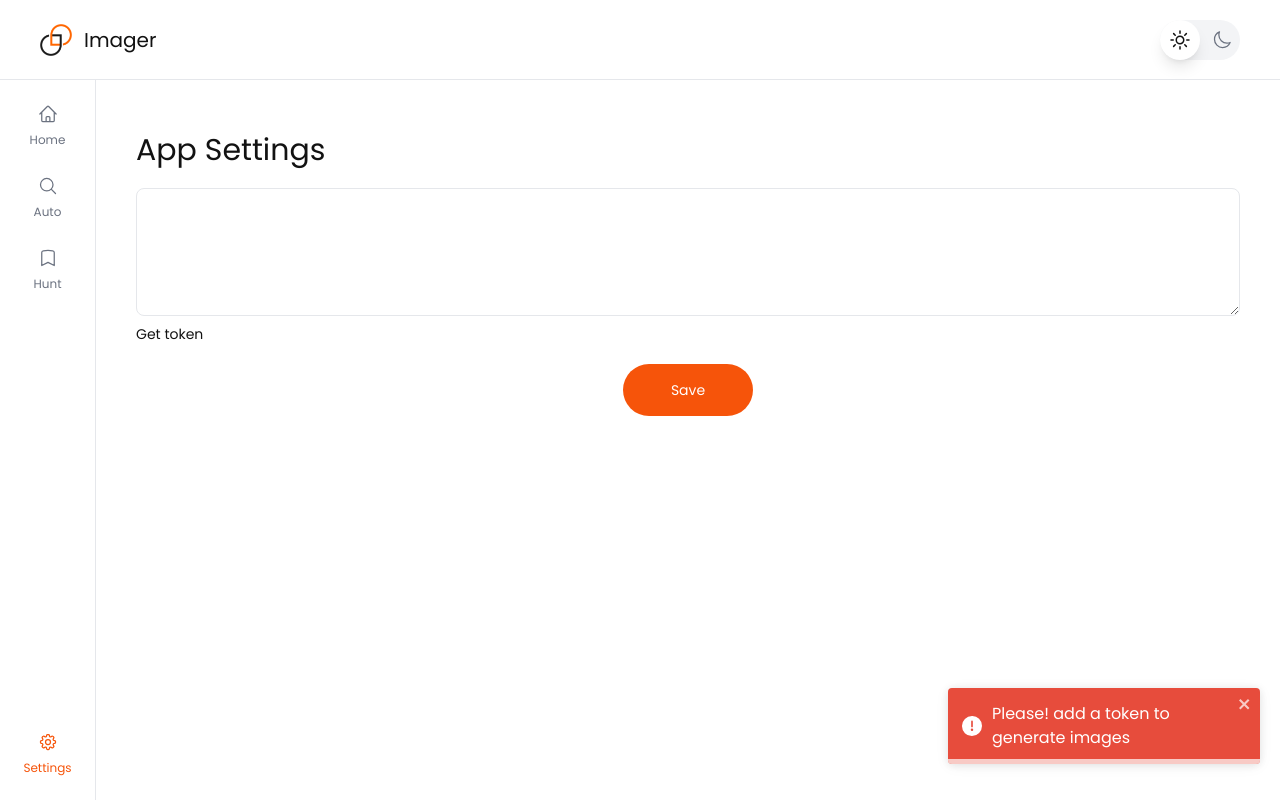
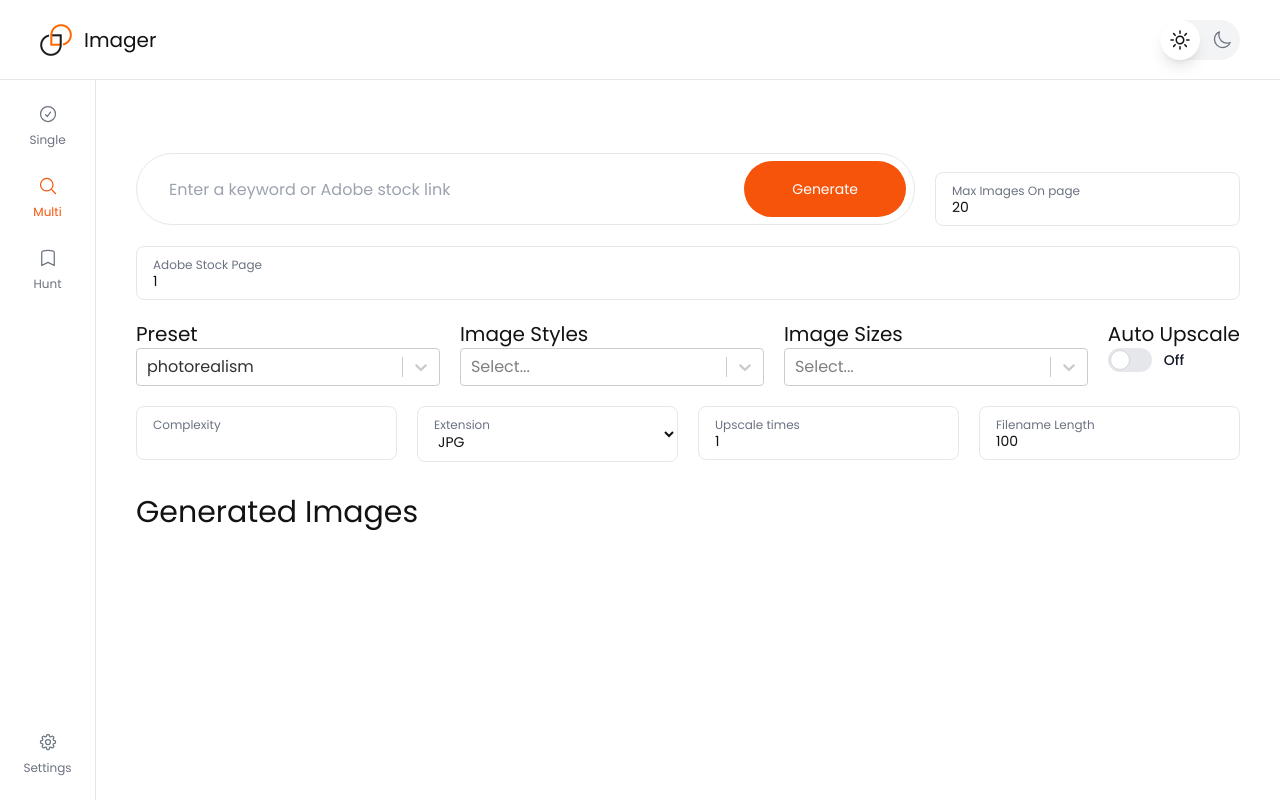
Before and after one commit to fabwaseem/recraft, a React (Vite) app: page /auto in a window 1280 px wide. Before the commit this address led to /settings. Built offline with nearby package versions, Linux system fonts and the light colour scheme; sample sign-in values are in the browser's storage.

Commit message:
public version

```diff
--- a/src/App.jsx
+++ b/src/App.jsx
@@ -10,22 +10,13 @@ const App = () => {
   const location = useLocation();
   function checkTokenExpiration() {
     const accessToken = localStorage.getItem("accessToken");
-    const accessTokenExpiresAt = localStorage.getItem("accessTokenExpiresAt");
 
-    if (!accessToken || !accessTokenExpiresAt) {
+    if (!accessToken) {
       navigate("/settings?error=token"); // Redirect if no token
       return;
     }
 
-    const expirationTime = new Date(accessTokenExpiresAt);
-    const currentTime = new Date();
-    if (currentTime > expirationTime) {
-      localStorage.removeItem("accessToken");
-      navigate("/settings?error=expire"); // Redirect if no token
-      return;
-    } else {
-      return accessToken;
-    }
+    return accessToken;
   }
   useEffect(() => {
     const token = checkTokenExpiration();
--- a/src/components/MobileNav.jsx
+++ b/src/components/MobileNav.jsx
@@ -1,6 +1,7 @@
 import {
   ArrowUpTrayIcon,
   BookmarkIcon,
+  CheckBadgeIcon,
   HomeIcon,
   MagnifyingGlassIcon,
 } from "@heroicons/react/24/outline";
@@ -9,15 +10,15 @@ import NavLinkItem from "./NavLinkItem";
 
 const MobileNav = () => {
   return (
-    <nav className="fixed bottom-0 left-0 w-full h-16 bg-white dark:bg-darkBg border-t-[1px] dark:border-gray-600 transition-colors  z-50">
-      <ul className="px-6 h-full flex justify-center items-center gap-7 flex-1">
+    <nav className="fixed bottom-0 left-0 z-50 h-16 w-full border-t-[1px] bg-white transition-colors dark:border-gray-600  dark:bg-darkBg">
+      <ul className="flex h-full flex-1 items-center justify-center gap-7 px-6">
         <NavLinkItem to={"/"}>
-          <HomeIcon className="w-5" />
-          <span className="text-xs">Home</span>
+          <CheckBadgeIcon className="w-5" />
+          <span className="text-xs">Single</span>
         </NavLinkItem>
         <NavLinkItem to={"/auto"}>
           <MagnifyingGlassIcon className="w-5" />
-          <span className="text-xs">Auto</span>
+          <span className="text-xs">Multi</span>
         </NavLinkItem>
       </ul>
     </nav>
--- a/src/components/Sidebar.jsx
+++ b/src/components/Sidebar.jsx
@@ -1,6 +1,7 @@
 import {
   ArrowUpTrayIcon,
   BookmarkIcon,
+  CheckCircleIcon,
   Cog8ToothIcon,
   HomeIcon,
   MagnifyingGlassIcon,
@@ -13,12 +14,12 @@ const Sidebar = () => {
     <nav className=" fixed top-20 z-10 flex h-[calc(100%-5rem)] w-24   flex-col border-r-[1px] bg-white transition-colors dark:border-gray-600 dark:bg-darkBg ">
       <ul className="flex flex-1 flex-col gap-7 py-6">
         <NavLinkItem to={"/"}>
-          <HomeIcon className="w-5" />
-          <span className="text-xs">Home</span>
+          <CheckCircleIcon className="w-5" />
+          <span className="text-center text-xs">Single</span>
         </NavLinkItem>
         <NavLinkItem to={"/auto"}>
           <MagnifyingGlassIcon className="w-5" />
-          <span className="text-xs">Auto</span>
+          <span className="text-center text-xs">Multi</span>
         </NavLinkItem>
         <NavLinkItem to={"/hunt"}>
           <BookmarkIcon className="w-5" />
--- a/src/pages/Auto.jsx
+++ b/src/pages/Auto.jsx
@@ -13,6 +13,7 @@ import Select from "react-select";
 import { generatePrompt, handleDownloadAll } from "../lib/utils";
 import Image from "image-js";
 import {
+  ArrowDownCircleIcon,
   ArrowsPointingOutIcon,
   ScissorsIcon,
   XMarkIcon,
@@ -302,7 +303,11 @@ const Auto = () => {
       });
       await fetchImages(response.data.operationId, prompt);
     } catch (error) {
-      toast.error(error.response?.data?.code || error.message);
+      toast.error(
+        error.response?.data?.message ||
+          error.response?.data?.code ||
+          error.message,
+      );
 
       console.log(error);
     }
@@ -358,7 +363,7 @@ const Auto = () => {
             <input
               type="text"
               className="h-full w-full bg-transparent pl-8 outline-none"
-              placeholder="Enter a keyword or link"
+              placeholder="Enter a keyword or Adobe stock link"
               value={formData.query}
               onChange={(e) =>
                 setFormData((prev) => {
@@ -371,7 +376,7 @@ const Auto = () => {
               disabled={loading}
               className="btn btn-primary h-[80%] whitespace-nowrap bg-primary px-12 disabled:cursor-not-allowed disabled:opacity-70"
             >
-              {inProgress > 0 ? `Generating ${inProgress} images` : "Generate"}
+              {inProgress > 0 ? `${inProgress} images in queue` : "Generate"}
             </button>
           </div>
         </div>
@@ -419,7 +424,7 @@ const Auto = () => {
     peer-[:not(:placeholder-shown)]:text-gray-500
     dark:text-white"
           >
-            Max Images
+            Max Images On page
           </label>
         </div>
       </form>
@@ -444,7 +449,7 @@ const Auto = () => {
     peer-[:not(:placeholder-shown)]:text-gray-500
     dark:text-white"
         >
-          Page
+          Adobe Stock Page
         </label>
       </div>
       <div className="flex gap-5">
@@ -602,7 +607,7 @@ const Auto = () => {
     peer-[:not(:placeholder-shown)]:text-gray-500
     dark:text-white"
           >
-            Multiplier
+            Upscale times
           </label>
         </div>
         <div className="relative flex-1">
@@ -630,21 +635,29 @@ const Auto = () => {
           </label>
         </div>
       </div>
+      <div className="flex items-center justify-between ">
         <h1 className="mt-8 mb-2 flex items-center gap-2 text-3xl text-dark dark:text-white ">
-        Generated Images{" "}
+          Generated Images {images.length > 0 && `(${images.length})`}
+        </h1>
+        {images.length > 0 && (
+          <div className="flex items-center gap-5">
             <button
-          className={`rounded-md border p-1 text-xs hover:bg-gray-100 focus:outline-none  focus:ring focus:ring-blue-300`}
+              className={`flex items-center gap-2 rounded-md border py-3 px-5 text-xs  hover:bg-gray-100 focus:outline-none focus:ring focus:ring-blue-300 dark:hover:text-black`}
               onClick={() => setImages([])}
             >
+              <XMarkIcon className="h-5 w-5" />
               Clear all
             </button>
             <button
-          className={`rounded-md border p-1 text-xs hover:bg-gray-100 focus:outline-none  focus:ring focus:ring-blue-300`}
+              className={`flex items-center gap-2 rounded-md border py-3 px-5 text-xs  hover:bg-gray-100 focus:outline-none focus:ring focus:ring-blue-300 dark:hover:text-black`}
               onClick={() => handleDownloadAll(images, formData)}
             >
+              <ArrowDownCircleIcon className="h-5 w-5" />
               Download all
             </button>
-      </h1>
+          </div>
+        )}
+      </div>
 
       <MasonaryLayout>
         {images.map((image, index) => (
--- a/src/pages/Home.jsx
+++ b/src/pages/Home.jsx
@@ -14,6 +14,7 @@ import Select from "react-select";
 import { generatePrompt, handleDownloadAll } from "../lib/utils";
 import Image from "image-js";
 import {
+  ArrowDownCircleIcon,
   ArrowsPointingOutIcon,
   ScissorsIcon,
   XMarkIcon,
@@ -248,7 +249,7 @@ const Home = () => {
               <input
                 type="text"
                 className="h-full w-full bg-transparent pl-8 outline-none"
-                placeholder="Write a full prompt or just a keyword to let AI imagine the best"
+                placeholder="Write a full prompt"
                 value={formData.prompt}
                 onChange={(e) =>
                   setFormData((prev) => {
@@ -266,7 +267,7 @@ const Home = () => {
               </button>
             </div>
           </div>
-          <div className="flex items-center gap-4">
+          {/* <div className="flex items-center gap-4">
             <label
               htmlFor="enhance"
               className="text-xl text-dark dark:text-white "
@@ -290,7 +291,7 @@ const Home = () => {
                 {formData.enhance ? "On" : "Off"}
               </span>
             </label>
-          </div>
+          </div> */}
         </div>
       </form>
       <div className="flex gap-5">
@@ -447,7 +448,7 @@ const Home = () => {
     peer-[:not(:placeholder-shown)]:text-gray-500
     dark:text-white"
           >
-            Multiplier
+            Upscale times
           </label>
         </div>
         <div className="relative flex-1">
@@ -475,21 +476,29 @@ const Home = () => {
           </label>
         </div>
       </div>
+      <div className="flex items-center justify-between ">
         <h1 className="mt-8 mb-2 flex items-center gap-2 text-3xl text-dark dark:text-white ">
-        Generated Images{" "}
+          Generated Images {images.length > 0 && `(${images.length})`}
+        </h1>
+        {images.length > 0 && (
+          <div className="flex items-center gap-5">
             <button
-          className={`rounded-md border p-1 text-xs hover:bg-gray-100 focus:outline-none  focus:ring focus:ring-blue-300`}
+              className={`flex items-center gap-2 rounded-md border py-3 px-5 text-xs  hover:bg-gray-100 focus:outline-none focus:ring focus:ring-blue-300 dark:hover:text-black`}
               onClick={() => setImages([])}
             >
+              <XMarkIcon className="h-5 w-5" />
               Clear all
             </button>
             <button
-          className={`rounded-md border p-1 text-xs hover:bg-gray-100 focus:outline-none  focus:ring focus:ring-blue-300`}
+              className={`flex items-center gap-2 rounded-md border py-3 px-5 text-xs  hover:bg-gray-100 focus:outline-none focus:ring focus:ring-blue-300 dark:hover:text-black`}
               onClick={() => handleDownloadAll(images, formData)}
             >
+              <ArrowDownCircleIcon className="h-5 w-5" />
               Download all
             </button>
-      </h1>
+          </div>
+        )}
+      </div>
 
       <MasonaryLayout>
         {images.map((image, index) => (
--- a/src/pages/Settings.jsx
+++ b/src/pages/Settings.jsx
@@ -12,16 +12,15 @@ const Settings = () => {
   const handleSave = (e) => {
     e.preventDefault();
     try {
-      const parsedData = JSON.parse(formData.token.trim());
-      if (parsedData) {
-        localStorage.setItem("accessToken", parsedData.accessToken);
-        localStorage.setItem("accessTokenExpiresAt", parsedData.expires);
+      const token = formData.token;
+      if (token) {
+        localStorage.setItem("accessToken", token);
         toast.success("Token added successfully");
         navigate("/auto");
       }
     } catch (error) {
+      toast.error("Invalid token");
       console.error("Error parsing JSON:", error);
-      // Display an error message to the user if needed
     }
   };
 
@@ -58,13 +57,13 @@ const Settings = () => {
           >
             Token
           </label>
-          <a
+          {/* <a
             href="https://app.recraft.ai/api/auth/session"
             target="_blank"
             className="mt-2 block w-max text-sm hover:text-primary"
           >
             Get token
-          </a>
+          </a> */}
         </div>
         <button
           type="submit"
```
Lines whose indentation alone changed are shown as unchanged.
